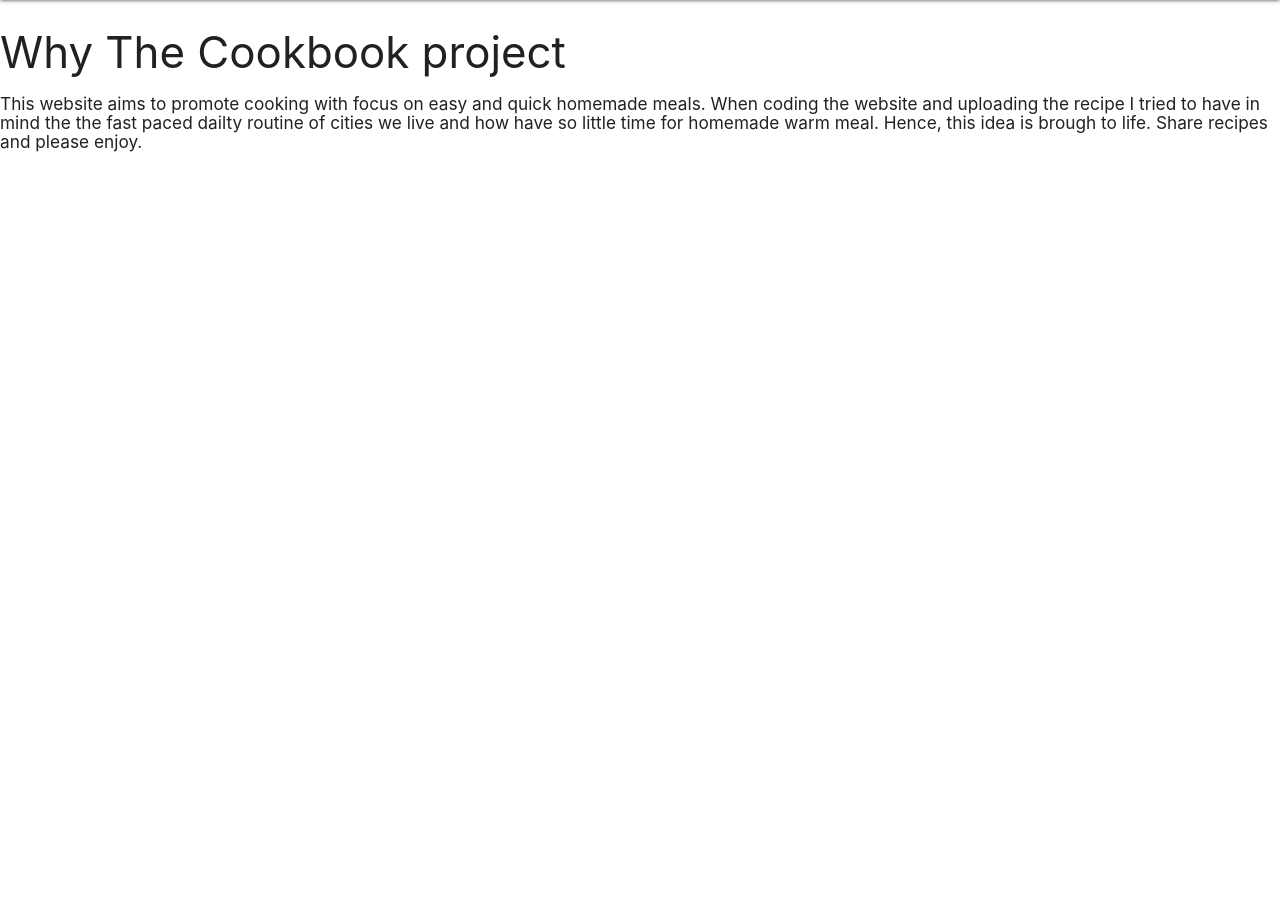
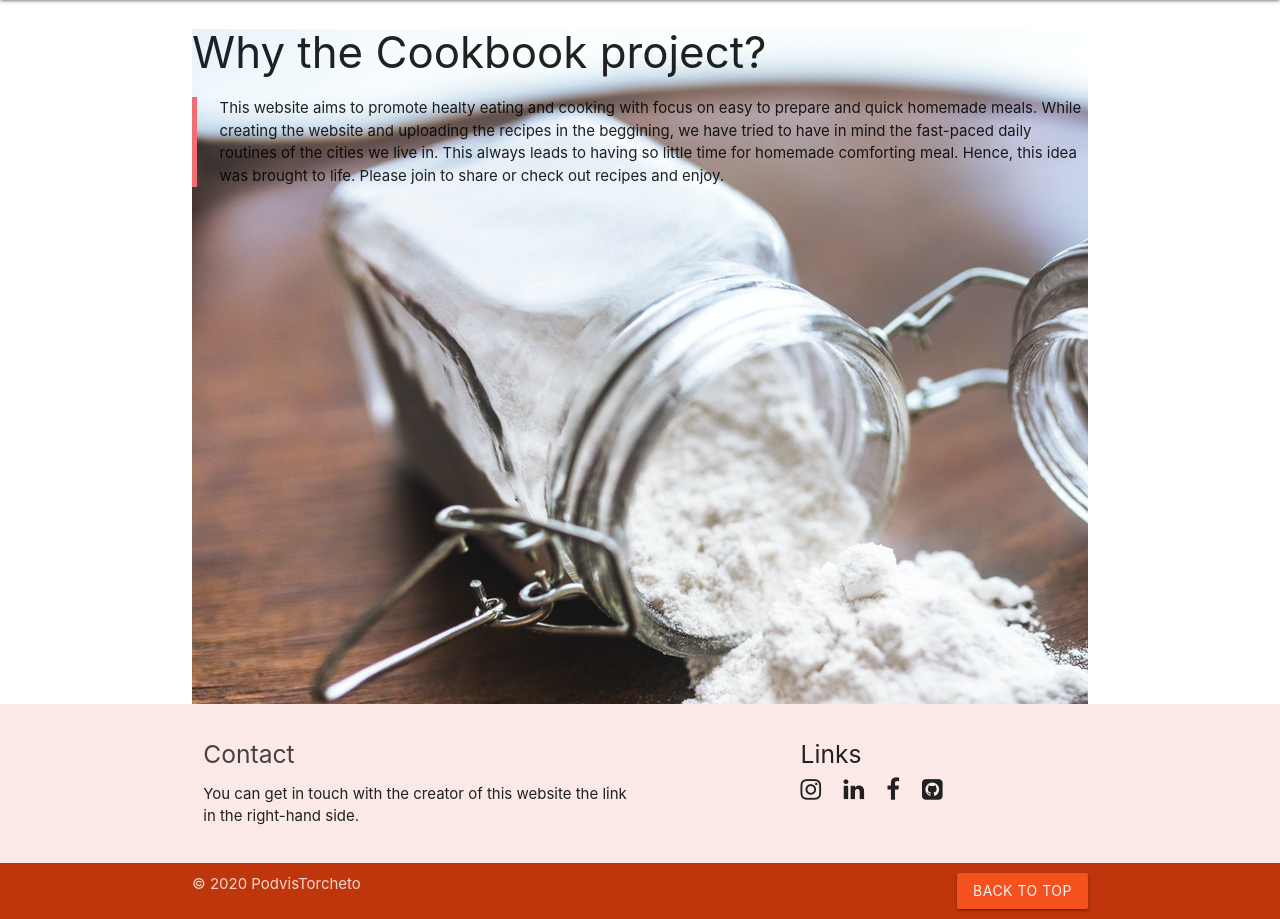
Before and after one commit to podvistorcheto/Milestone-3, a Flask app: page /about_page in a window 1280 px wide. Shown: the part 64-983 px from the top of the page. Before the commit the page ends 216 px from the top, so only its background shows below. Run offline with Flask 2, Linux system fonts and the light colour scheme; some libraries are stand-ins or nearby versions.

Commit message:
styling and typos improved

```diff
--- a/static/css/style.css
+++ b/static/css/style.css
@@ -51,3 +51,25 @@ nav .brand-logo {
         padding: 55px;
     }
     }
+
+/* card reveal override for the recipes cards */
+
+.photo-except-one {
+        background-image: url(/static/images/board.jpg);
+}
+
+.photo-except-two {
+        background-image: url(/static/images/flour.jpg);
+        height: 45em;
+}
+
+/*  footer icones */
+
+.fa {
+    padding-right: 18px;
+    font-size: 24px;
+}
+
+.tall {
+    height: 50%;
+}
--- a/templates/about.html
+++ b/templates/about.html
@@ -1,33 +1,23 @@
 <!DOCTYPE html>
 <html>
+
 <head>
 	<meta charset="utf-8" />
 	<meta http-equiv="X-UA-Compatible" content="IE=edge" />
 	<meta name="viewport" content="width=device-width, initial-scale=1" />
+	<link rel="stylesheet" href="https://cdnjs.cloudflare.com/ajax/libs/font-awesome/4.7.0/css/font-awesome.min.css">
 	<title>Why The Cookbook project
 	</title>
-    <link
-      href="https://fonts.googleapis.com/icon?family=Material+Icons"
-      rel="stylesheet"
-    />
-    <link
-      rel="stylesheet"
-      href="https://cdnjs.cloudflare.com/ajax/libs/materialize/1.0.0/css/materialize.min.css"
-    />
-    <link
-      rel="stylesheet"
-      href="{{url_for('static', filename='css/style.css')}}"
-      type="text/css"
-    />
+	<link href="https://fonts.googleapis.com/icon?family=Material+Icons" rel="stylesheet" />
+	<link rel="stylesheet" href="https://cdnjs.cloudflare.com/ajax/libs/materialize/1.0.0/css/materialize.min.css" />
+	<link rel="stylesheet" href="{{url_for('static', filename='css/style.css')}}" type="text/css" />
 </head>
 
 <body>
 	<nav class="deep-orange darken-4">
 		<div class="nav-wrapper">
 			<a href="{{ url_for('index') }}" class="brand-logo">Cookbook</a>
-        <a href="#" data-target="mobile-demo" class="sidenav-trigger"
-          ><i class="material-icons">menu</i></a
-        >
+			<a href="#" data-target="mobile-demo" class="sidenav-trigger"><i class="material-icons">menu</i></a>
 			<ul id="nav-mobile" class="right hide-on-med-and-down">
 				<li>
 					<a href="{{ url_for('about_page') }}" class="navbar-item">
@@ -64,20 +54,52 @@
 			</a>
 		</li>
 	</ul>
-     <h3>Why The Cookbook project</h3>
-     <h6>This website aims to promote cooking with focus on easy and quick homemade meals.
-When coding the website and uploading the recipe I tried to have in mind the the fast paced dailty routine
-of cities we live and how have so little time for homemade warm meal.
-Hence, this idea is brough to life. Share recipes and please enjoy.
-</h6>
-      <div class="hero-body">
-        <div class="container has-text-centered">
+	<div class="container photo-except-two">
+		<h3>Why the Cookbook project?</h3>
+		<blockquote>This website aims to promote healty eating and cooking with focus on easy to prepare and quick homemade meals.
+			While creating the website and uploading the recipes in the beggining, we have tried to have in mind the fast-paced
+            daily routines of the cities we live in. This always leads to having so little time for homemade comforting meal.
+			Hence, this idea was brought to life. Please join to share or check out recipes and enjoy.
+		</blockquote>
+	</div>
+	<div>
 		{% block content %} {% endblock %}
 	</div>
+	<footer class="page-footer deep-orange lighten-5">
+		<div class="container">
+			<div class="row">
+				<div class="col l6 s12">
+					<h5 class="grey-text text-darken-3">Contact</h5>
+					<p class="grey-text text-darken-4">You can get in touch with the creator of this website the link in
+						the right-hand side.</p>
 				</div>
+				<div class="col l4 offset-l2 s12">
+					<h5 class="grey-text text-darken-4">Links</h5>
+					<a class="grey-text text-darken-4 fa fa-instagram"
+						href="https://www.instagram.com/accounts/login/?hl=en"> </a>
+					<a class="grey-text text-darken-4 fa fa-linkedin"
+						href="https://nl.linkedin.com/in/deyan-denev-a33a7b79"> </a>
+					<a class="grey-text text-darken-4 fa fa-facebook" href="https://www.facebook.com/"></a>
+					<a class="grey-text text-darken-4 fa fa-github-square"
+						href="https://github.com/podvistorcheto/"></a>
+
+				</div>
+			</div>
+		</div>
+		<div class="footer-copyright deep-orange darken-4">
+			<div class="container">
+				© 2020 PodvisTorcheto
+				<a onclick="topFunction()"
+					class="grey-text text-lighten-4 right waves-effect waves-light btn deep-orange darken-1"
+					id="myButton" title="Go to top">back to top</a>
+			</div>
+		</div>
+	</footer>
+
 	<script src="https://cdnjs.cloudflare.com/ajax/libs/jquery/3.2.1/jquery.min.js"></script>
 	<script src="https://cdnjs.cloudflare.com/ajax/libs/materialize/1.0.0/js/materialize.min.js"></script>
 	<script src="{{url_for('static', filename='ninja.js')}}"></script>
 	<script src="{{url_for('static', filename='forms.js')}}"></script>
 </body>
+
 </html>
--- a/templates/share_recipe.html
+++ b/templates/share_recipe.html
@@ -14,7 +14,7 @@
 		<div class="row">
 			<div class="input-field  col s12"><i class="material-icons prefix">explore</i>
 				<textarea id="culinary_region" name="culinary_region" type="text" required class="materialize-textarea form-control validate"></textarea>
-				<label>Culinary Region or Country of Origin (e.g. Medetterenian or Italy) </label>
+				<label>Culinary region or country of origin (e.g. Mediterranean or Italy) </label>
 			</div>
 		</div>
 
@@ -29,14 +29,14 @@
 			<div class="input-field col s12">
 				<i class="material-icons prefix">map</i>
 				<textarea id="ingredients" name="ingredients" type="text" required class="materialize-textarea form-control validate"></textarea>
-				<label for="icon_prefix">Ingredients and Spice</label>
+				<label for="icon_prefix">Ingredients and spices</label>
 			</div>
 		</div>
 		<div class="row">
 			<div class="input-field col s12">
 				<i class="material-icons prefix">edit</i>
 				<textarea id="cooking" name="cooking" type="text" required class="materialize-textarea form-control validate"></textarea>
-				<label for="icon_prefix">How to prepeare and cook it?</label>
+				<label for="icon_prefix">How to prepeare and cook it? (e.g. step 1: do this, step 2: do that)</label>
 			</div>
                         <div class="input-field col s12"><i class="material-icons prefix">airplay</i><br><br>
             <label>Upload Photo</label>
--- a/templates/view_recipe.html
+++ b/templates/view_recipe.html
@@ -1,5 +1,5 @@
 {% extends 'base.html' %} {% block content %}
-<h3>View recipes</h3>
+<h3>Recipes List</h3>
 {% for recipe in recipes %}
 
 <ul>
@@ -18,12 +18,12 @@
 
 					</p>
 				</div>
-				<div class="card-reveal photo-except">
+				<div class="card-reveal photo-except-one">
 					<span class="card-title grey-text text-darken-4">{{recipe.name}}<i class="material-icons right">close</i></span>
 					<p><strong>Culinary Region: </strong>{{recipe.culinary_region}}</p>
 					<p><strong>Time to prepare: </strong>{{recipe.time_to_prepare}}</p>
 					<p><strong>Ingredients: </strong>{{recipe.ingredients}}</p>
-                    <p>	<strong>How to prepare and cook: </strong>{{recipe.cooking}}</p>
+					<p> <strong>How to prepare and cook: </strong>{{recipe.cooking}}</p>
 					<p><strong>Date of upload: </strong>{{recipe['upload-date']}}</p>
 					<p>
 						{% if recipe.cooked_meal %}
```
Also changed, not shown: templates/index.html (+22 -13 lines), static/images/board.jpg (added), static/images/flour.jpg (added). Lines whose indentation alone changed are shown as unchanged.
